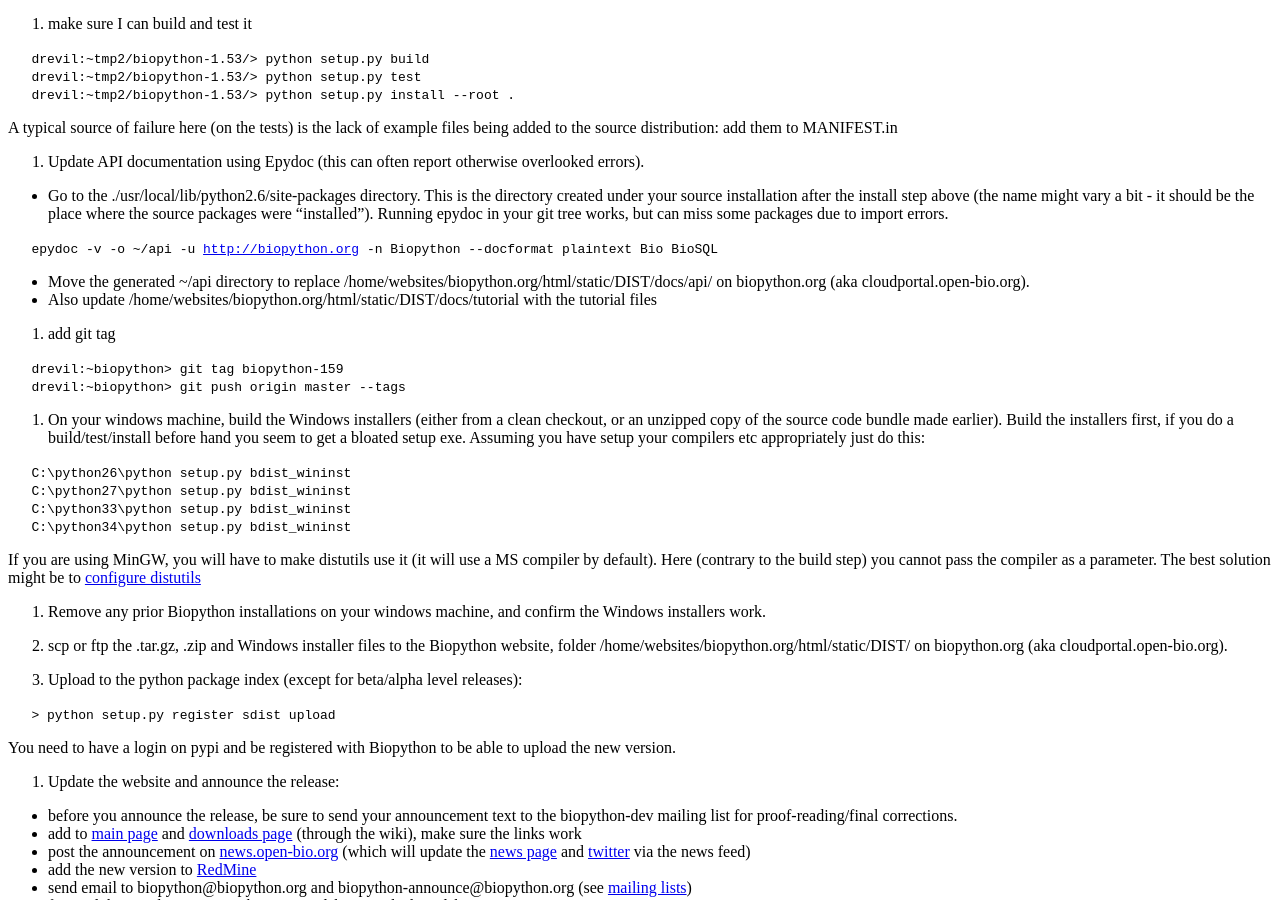
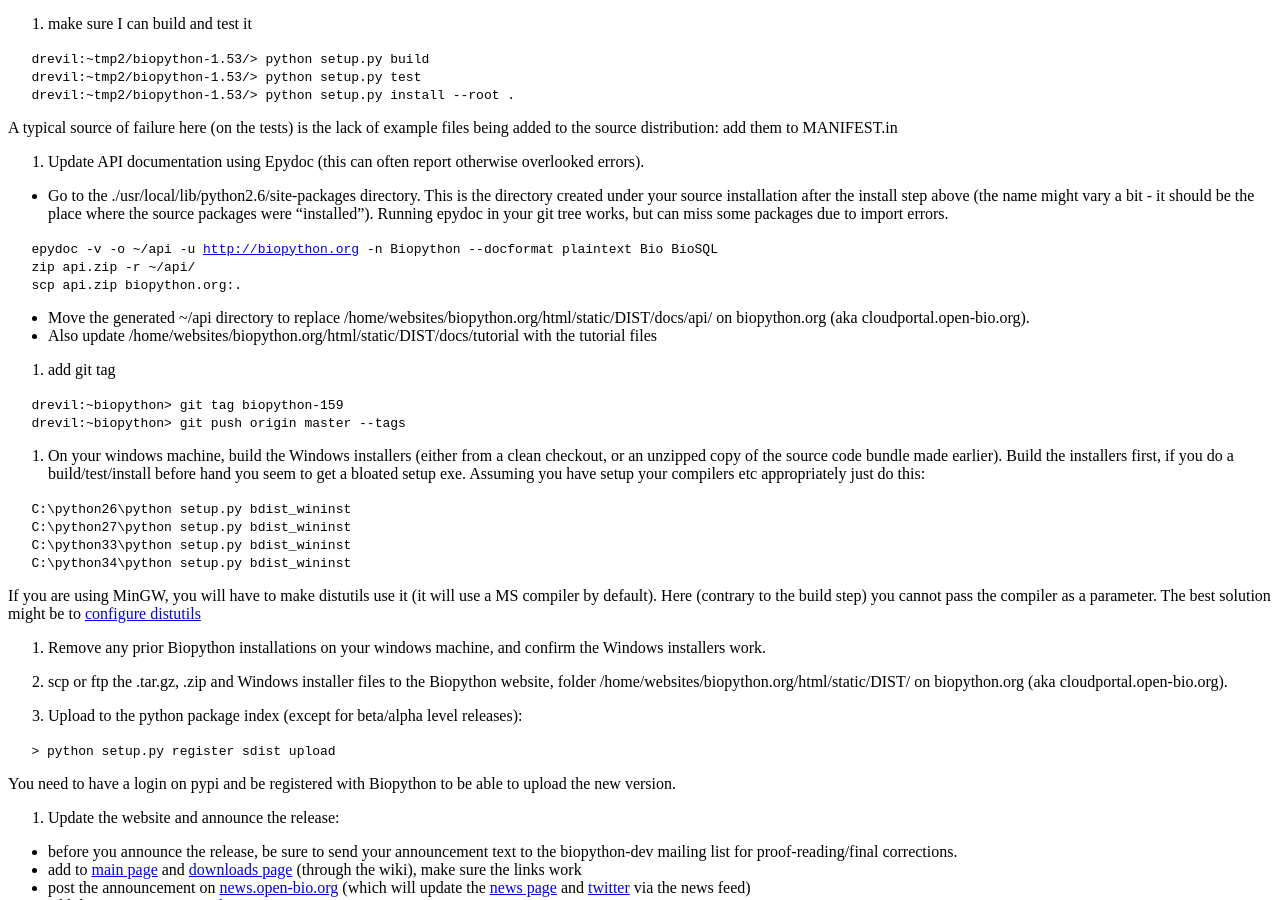
Before and after one commit to biopython/biopython.github.io, a Jekyll site: the page built from wiki/Building_a_release.md, in a window 1280 px wide and 900 px high, scrolled down 1921 px. Built offline with Jekyll 4.4.1, drawn with Linux system fonts in a browser that asks for light colours.

Commit message:
Might as well write down the zip command for the API folder.

```diff
--- a/wiki/Building_a_release.md
+++ b/wiki/Building_a_release.md
@@ -144,6 +144,8 @@ otherwise overlooked errors).
     import errors.
 
 `   epydoc -v -o ~/api -u `[`http://biopython.org`](http://biopython.org)` -n Biopython --docformat plaintext Bio BioSQL`
+`   zip api.zip -r ~/api/`
+`   scp api.zip biopython.org:.`
 
 -   Move the generated ~/api directory to replace
     /home/websites/biopython.org/html/static/DIST/docs/api/ on
```
Also changed, not shown: 1 other file.
